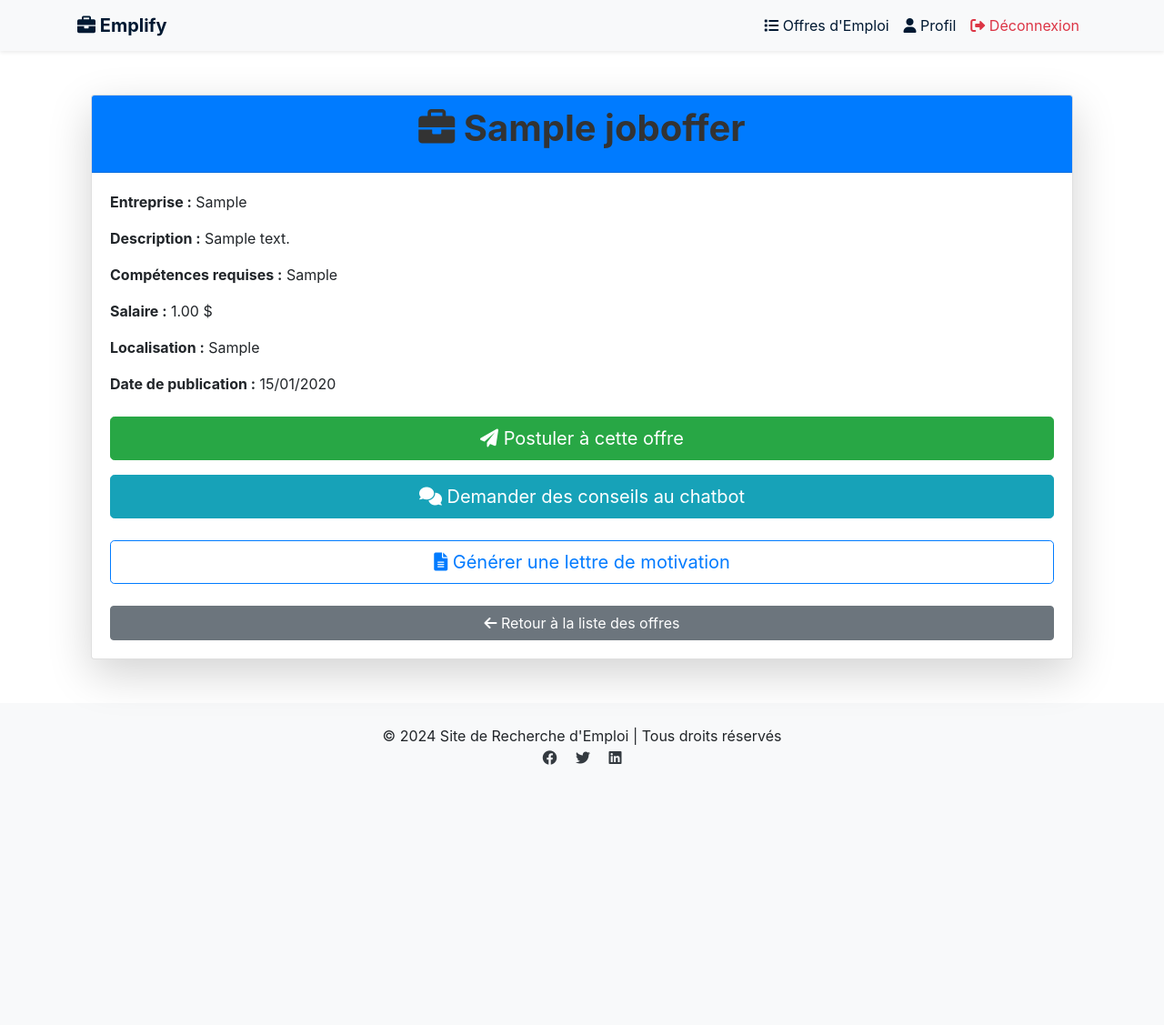
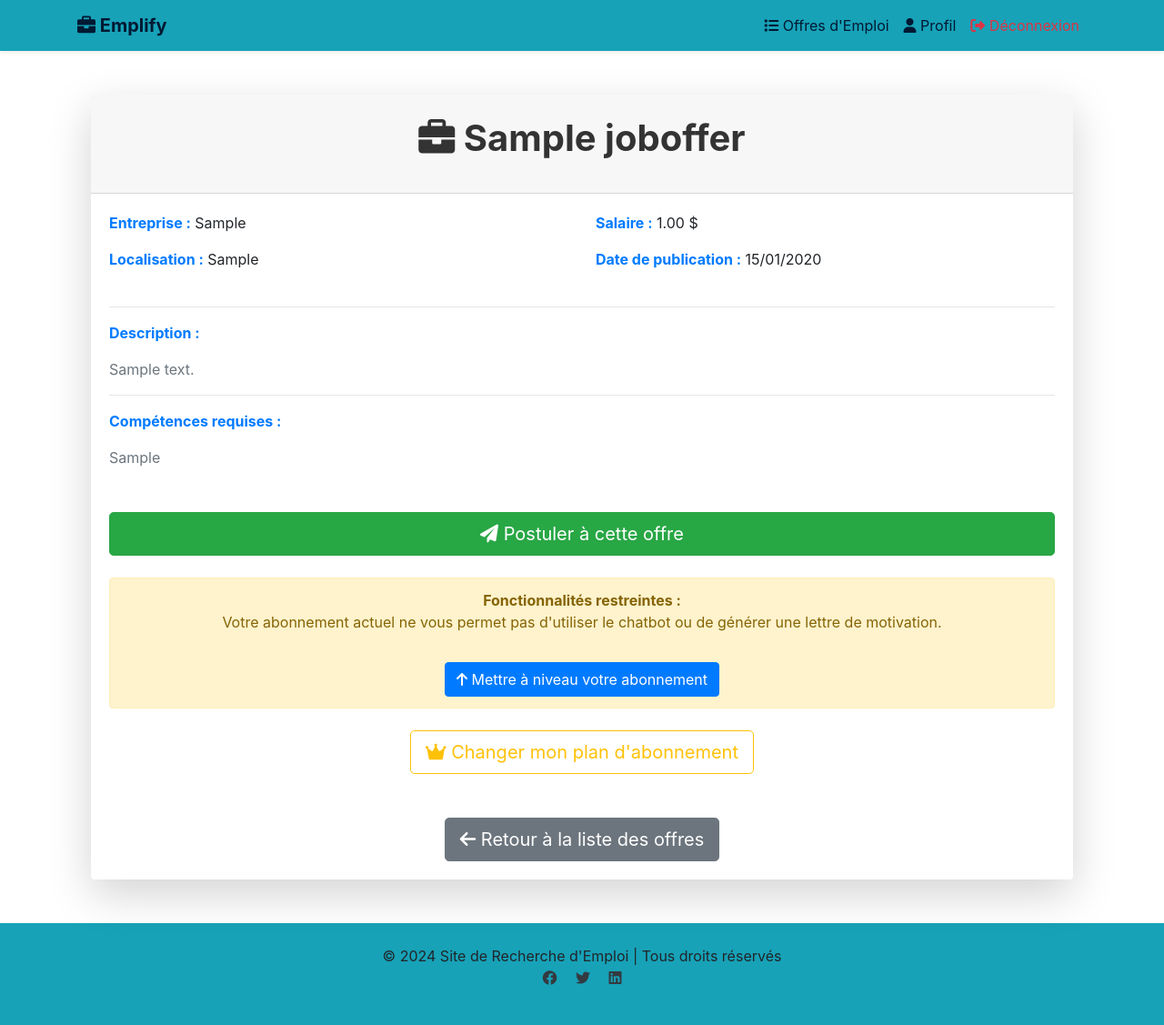
Before and after one commit to lucduplex/Emplify, a Django app: page /job_detail/1/ in a window 1280 px wide. Shown: the whole page at 91% size. Before the commit the page ends 841 px from the top, so only its background shows below. Run offline with Django 5.2, Linux system fonts and the light colour scheme; a user stored in the database is signed in; tables that the repository leaves empty hold one stand-in row (values such as "Sample post"); some libraries are stand-ins or nearby versions.

Commit message:
paiement

```diff
--- a/app/urls.py
+++ b/app/urls.py
@@ -26,6 +26,9 @@ urlpatterns = [
     path('edit_job/<int:job_id>/', views.edit_job, name='edit_job'),
     path('delete_job/<int:job_id>/', views.delete_job, name='delete_job'),
     path('offres/<int:offre_id>/candidatures/', views.candidatures_par_offre, name='candidatures_par_offre'),
+    path('chatbot/', views.access_chatbot, name='chatbot_page'),
+    path('upgrade-plan/', views.upgrade_plan, name='upgrade_plan'),
+    path('payment-success/<str:plan>/', views.payment_success, name='payment_success')
 
 
 
--- a/app/views.py
+++ b/app/views.py
@@ -1,33 +1,32 @@
 # Importations standard
 import os
-from io import BytesIO
+import stripe
 
 # Importations Django
 from django.shortcuts import render, get_object_or_404, redirect
-from django.http import HttpResponse, JsonResponse, HttpResponseNotAllowed
+from django.http import HttpResponse, JsonResponse
 from django.contrib.auth import login, logout, authenticate
 from django.contrib.auth.decorators import login_required
 from django.contrib import messages
 from django.conf import settings
-from django.core.files.storage import default_storage
+from django.urls import reverse
 
 # Importations tierces
 import openai
 import pdfplumber
 from docx import Document
-from reportlab.pdfgen import canvas
 
 # Importations des modèles et formulaires
-from .models import User, JobOffer, Candidat, Recruteur, Candidature
-from .forms import JobForm, RegistrationForm, LoginForm, CandidatForm, CandidatureForm, RecruteurForm
+from .models import JobOffer, Candidat, Recruteur, Candidature
+from .forms import JobForm, RegistrationForm, LoginForm, CandidatForm, RecruteurForm
 
 # Importations des utilitaires personnalisés
 from rcw.cv_processing import extract_competences
 from django.db.models import Q
-from .scraper import scrape_indeed_jobs
 
 # Configuration OpenAI
 openai.api_key = settings.OPENAI_API_KEY
+stripe.api_key = settings.STRIPE_SECRET_KEY
 
 
 # ---- Fonctions Utilitaires ----
@@ -222,6 +221,9 @@ def job_list(request):
 
 @login_required
 def generate_cover_letter(request, offre_id):
+    if request.user.plan_abonnement == 'BASIC':
+        messages.warning(request, "Votre abonnement actuel ne permet pas de générer une lettre de motivation. Veuillez mettre à niveau votre abonnement.")
+        return redirect('upgrade_plan')
     """Génère une lettre de motivation via OpenAI."""
     offre = get_object_or_404(JobOffer, id=offre_id)
     candidat = request.user.candidat_profile
@@ -570,3 +572,75 @@ def complete_profile(request):
         return redirect('login')  # Redirection après sauvegarde
 
     return render(request, 'complete_profile.html', {'form': form})
+
+
+@login_required
+def access_chatbot(request):
+    if request.user.plan_abonnement == 'BASIC':
+        messages.warning(request, "Votre abonnement actuel ne permet pas d'utiliser cette fonctionnalité. Veuillez mettre à niveau votre abonnement.")
+        return redirect('upgrade_plan')
+    return render(request, 'chatbot.html')  # Page du chatbot
+
+@login_required
+def upgrade_plan(request):
+    # Ajout des prix pour chaque plan, y compris Basic
+    plans_pricing = {
+        'BASIC': 0,
+        **settings.PLANS_PRICING  # Ajoute Pro et Enterprise depuis les settings
+    }
+
+    if request.method == 'POST':
+        selected_plan = request.POST.get('plan')
+        if selected_plan not in plans_pricing:
+            messages.error(request, "Plan invalide. Veuillez choisir un plan valide.")
+            return redirect('upgrade_plan')
+
+        # Si le plan est "Basic", redirigez directement sans Stripe
+        if plans_pricing[selected_plan] == 0:
+            request.user.plan_abonnement = selected_plan
+            request.user.save()
+            messages.success(request, "Vous êtes déjà sur le plan Basic.")
+            return redirect('profile')
+
+        # Créer une session Stripe pour les plans payants
+        price = plans_pricing[selected_plan]
+        session = stripe.checkout.Session.create(
+            payment_method_types=['card'],
+            line_items=[{
+                'price_data': {
+                    'currency': 'usd',
+                    'product_data': {
+                        'name': f'Plan {selected_plan.capitalize()}',
+                    },
+                    'unit_amount': price * 100,
+                },
+                'quantity': 1,
+            }],
+            mode='payment',
+            success_url=request.build_absolute_uri(reverse('payment_success', args=[selected_plan])),
+            cancel_url=request.build_absolute_uri(reverse('upgrade_plan')),
+        )
+        return redirect(session.url, code=303)
+
+    return render(request, 'upgrade_plan.html', {
+        'plans_pricing': plans_pricing,
+    })
+
+
+@login_required
+def payment_success(request, plan):
+    plans_pricing = {
+        'BASIC': 0,
+        **settings.PLANS_PRICING
+    }
+
+    # Vérifiez que le plan est valide
+    if plan not in plans_pricing:
+        messages.error(request, "Plan invalide.")
+        return redirect('upgrade_plan')
+
+    # Met à jour le plan d'abonnement
+    request.user.plan_abonnement = plan
+    request.user.save()
+    messages.success(request, f"Votre abonnement a été mis à jour vers le plan {plan.capitalize()} avec succès !")
+    return redirect('profile')
--- a/templates/base.html
+++ b/templates/base.html
@@ -39,7 +39,7 @@
     </div>
 
     <!-- Footer -->
-    <footer class="bg-light text-center text-lg-start mt-5 py-4">
+    <footer class="bg-info text-center text-lg-start mt-5 py-4">
       <div class="container text-center">
         <p class="mb-0">&copy; 2024 Site de Recherche d'Emploi | Tous droits réservés</p>
         <p>
--- a/templates/job_detail.html
+++ b/templates/job_detail.html
@@ -2,19 +2,33 @@
 
 {% block content %}
 <div class="container my-5">
-  <div class="card shadow-lg">
-    <div class="card-header bg-primary text-white">
-      <h1 class="card-title"><i class="fas fa-briefcase"></i> {{ offre.titre }}</h1>
+  <!-- Card principale -->
+  <div class="card shadow-lg border-0">
+    <div class="card-header bg-gradient-primary text-white text-center py-4">
+      <h1 class="card-title display-5"><i class="fas fa-briefcase"></i> {{ offre.titre }}</h1>
     </div>
     <div class="card-body">
-      <p><strong>Entreprise :</strong> {{recruteur.entreprise }}</p>
-      <p><strong>Description :</strong> {{ offre.description }}</p>
-      <p><strong>Compétences requises :</strong> {{ offre.competences_requises }}</p>
-      <p><strong>Salaire :</strong> {{ offre.salaire }} $</p>
-      <p><strong>Localisation :</strong> {{ offre.localisation }}</p>
-      <p><strong>Date de publication :</strong> {{ offre.date_publication|date:"d/m/Y" }}</p>
+      <!-- Informations sur l'offre -->
+      <div class="row mb-4">
+        <div class="col-md-6">
+          <p><strong class="text-primary">Entreprise :</strong> {{ recruteur.entreprise }}</p>
+          <p><strong class="text-primary">Localisation :</strong> {{ offre.localisation }}</p>
+        </div>
+        <div class="col-md-6">
+          <p><strong class="text-primary">Salaire :</strong> {{ offre.salaire }} $</p>
+          <p><strong class="text-primary">Date de publication :</strong> {{ offre.date_publication|date:"d/m/Y" }}</p>
+        </div>
+      </div>
+      <hr>
+      <p><strong class="text-primary">Description :</strong></p>
+      <p class="text-muted">{{ offre.description }}</p>
+      <hr>
+      <p><strong class="text-primary">Compétences requises :</strong></p>
+      <p class="text-muted">{{ offre.competences_requises }}</p>
 
+      <!-- Actions pour les candidats -->
       {% if user.role == 'CANDIDAT' %}
+        <div class="actions mt-5">
           <!-- Formulaire pour postuler -->
           <form method="POST" action="{% url 'postuler_offre' offre.id %}" class="mt-4">
             {% csrf_token %}
@@ -23,24 +37,65 @@
             </button>
           </form>
 
-      <!-- Bouton pour accéder au chatbot -->
-      <a href="{% url 'chatbot_page' %}" class="btn btn-info btn-lg btn-block mt-3">
-        <i class="fas fa-comments"></i> Demander des conseils au chatbot
+          {% if user.plan_abonnement == 'BASIC' %}
+            <!-- Message pour plan Basic -->
+            <div class="alert alert-warning mt-4 text-center">
+              <strong>Fonctionnalités restreintes :</strong>
+              <p>Votre abonnement actuel ne vous permet pas d'utiliser le chatbot ou de générer une lettre de motivation.</p>
+              <a href="{% url 'upgrade_plan' %}" class="btn btn-primary mt-3">
+                <i class="fas fa-arrow-up"></i> Mettre à niveau votre abonnement
               </a>
-
+            </div>
+          {% else %}
             <!-- Formulaire pour générer une lettre de motivation -->
             <form method="GET" action="{% url 'generate_cover_letter' offre.id %}" class="mt-4">
               <button type="submit" class="btn btn-outline-primary btn-lg btn-block">
                 <i class="fas fa-file-alt"></i> Générer une lettre de motivation
               </button>
             </form>
+
+            {% if user.plan_abonnement != 'PRO' %}
+              <!-- Bouton pour le chatbot -->
+              <a href="{% url 'chatbot_page' %}" class="btn btn-info btn-lg btn-block mt-3">
+                <i class="fas fa-comments"></i> Accéder au chatbot
+              </a>
+            {% endif %}
+          {% endif %}
+        </div>
+      {% elif user.role == 'RECRUTEUR' %}
+        <div class="actions mt-5">
+          {% if user.plan_abonnement == 'BASIC' %}
+            <!-- Message pour plan Basic -->
+            <div class="alert alert-warning mt-4 text-center">
+              <strong>Fonctionnalités restreintes :</strong>
+              <p>Votre abonnement actuel ne vous permet pas d'utiliser le chatbot.</p>
+              <a href="{% url 'upgrade_plan' %}" class="btn btn-primary mt-3">
+                <i class="fas fa-arrow-up"></i> Mettre à niveau votre abonnement
+              </a>
+            </div>
+          {% elif user.plan_abonnement == 'ENTERPRISE' %}
+            <!-- Bouton pour le chatbot -->
+            <a href="{% url 'chatbot_page' %}" class="btn btn-info btn-lg btn-block mt-3">
+              <i class="fas fa-comments"></i> Accéder au chatbot
+            </a>
+          {% endif %}
+        </div>
       {% endif %}
 
+      <!-- Bouton pour changer le plan d'abonnement -->
+      <div class="text-center mt-4">
+        <a href="{% url 'upgrade_plan' %}" class="btn btn-outline-warning btn-lg">
+          <i class="fas fa-crown"></i> Changer mon plan d'abonnement
+        </a>
+      </div>
+
       <!-- Bouton pour revenir à la liste des offres -->
-      <a href="{% url 'job_list' %}" class="btn btn-secondary mt-4 btn-block">
+      <div class="text-center mt-5">
+        <a href="{% url 'job_list' %}" class="btn btn-secondary btn-lg">
           <i class="fas fa-arrow-left"></i> Retour à la liste des offres
         </a>
       </div>
     </div>
   </div>
+</div>
 {% endblock %}
--- a/templates/navbar.html
+++ b/templates/navbar.html
@@ -1,5 +1,5 @@
 <!-- templates/navbar.html -->
-<nav class="navbar navbar-expand-lg navbar-light bg-light shadow-sm">
+<nav class="navbar navbar-expand-lg navbar-light bg-info shadow-sm">
     <div class="container">
         <a class="navbar-brand font-weight-bold" href="{% url 'index' %}">
             <i class="fas fa-briefcase"></i> Emplify
```
Also changed, not shown: rcw/settings.py (+10 -0 lines), templates/candidatures_par_offre.html (+7 -1 lines), templates/index.html (+20 -23 lines), templates/upgrade_plan.html (added, +62 -0 lines), 4 other files. Lines whose indentation alone changed are shown as unchanged.
